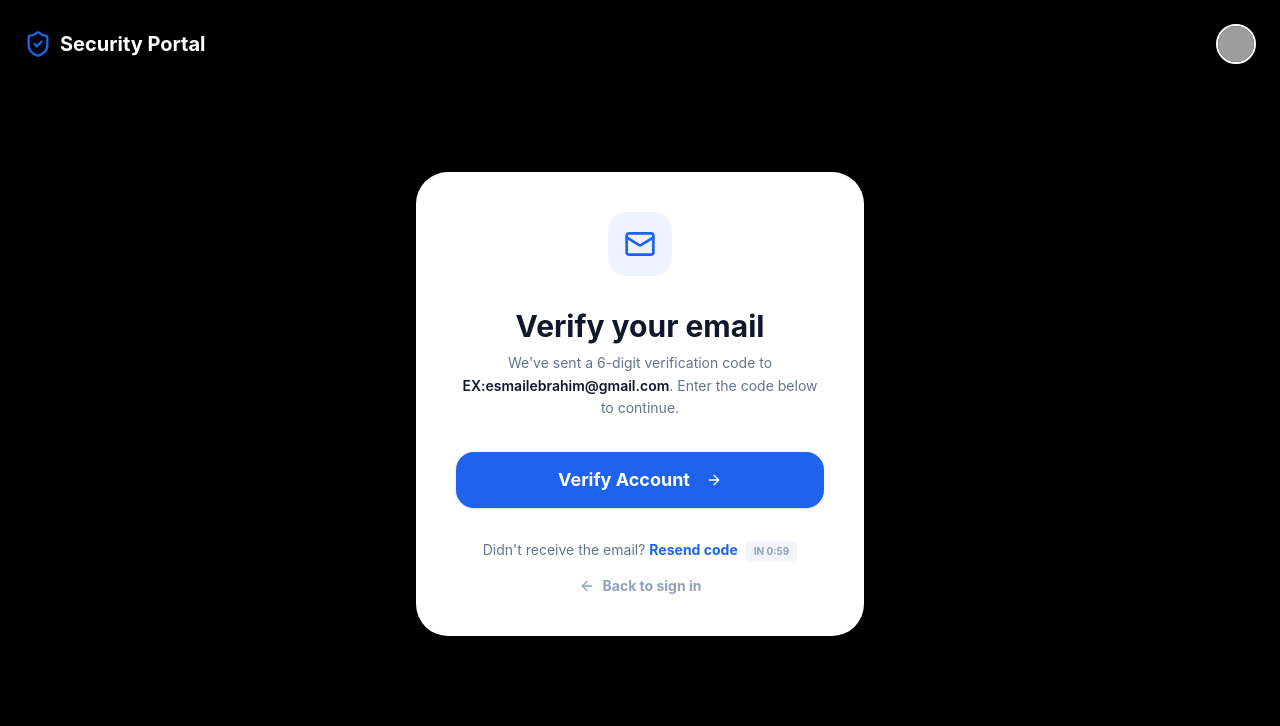
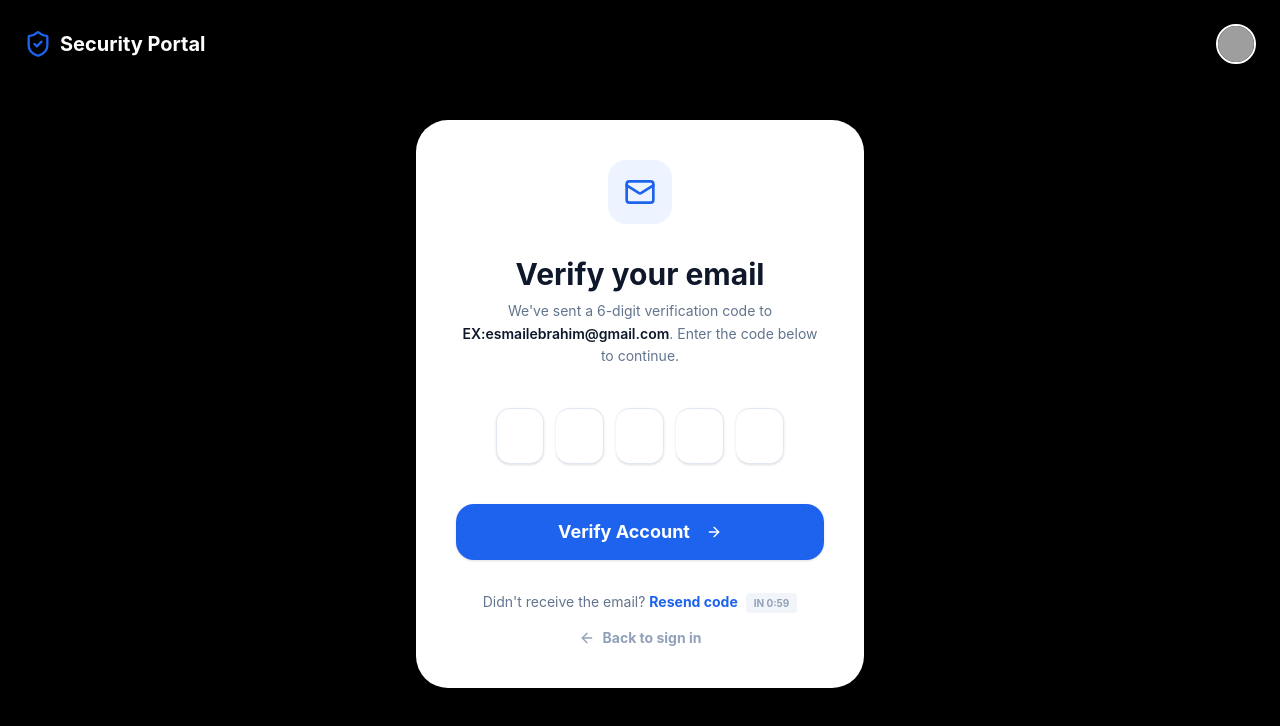
Before and after one commit to Foundit-Graduation-Project/Foundit_React_App, a React (Vite) app: page /verify-account in a window 1280 px wide. Shown: the top 726 px of the page. Built offline with nearby package versions, Linux system fonts and the light colour scheme; grey boxes are pictures that could not be loaded.

Commit message:
add: OTP message UI ussing inputOPT shadcn

```diff
--- a/src/pages/Auth/VerifyAccount.jsx
+++ b/src/pages/Auth/VerifyAccount.jsx
@@ -41,7 +41,23 @@ function VerifyAccount() {
             </p>
           </div>
 
-          {/*  OTP should be here */}
+          {/*  OTP */}
+          <div className="flex justify-center py-2">
+            <InputOTP
+              maxLength={5}
+              render={({ slots }) => (
+                <InputOTPGroup className="gap-3">
+                  {slots.map((slot, index) => (
+                    <InputOTPSlot
+                      key={index}
+                      {...slot}
+                      className="w-12 h-14 text-xl font-bold rounded-xl border-slate-200 bg-white"
+                    />
+                  ))}
+                </InputOTPGroup>
+              )}
+            />
+          </div>
 
           <Button className="w-full h-14 bg-[#1d63ed] hover:bg-blue-700 text-white font-bold rounded-2xl text-lg group">
             Verify Account
```
